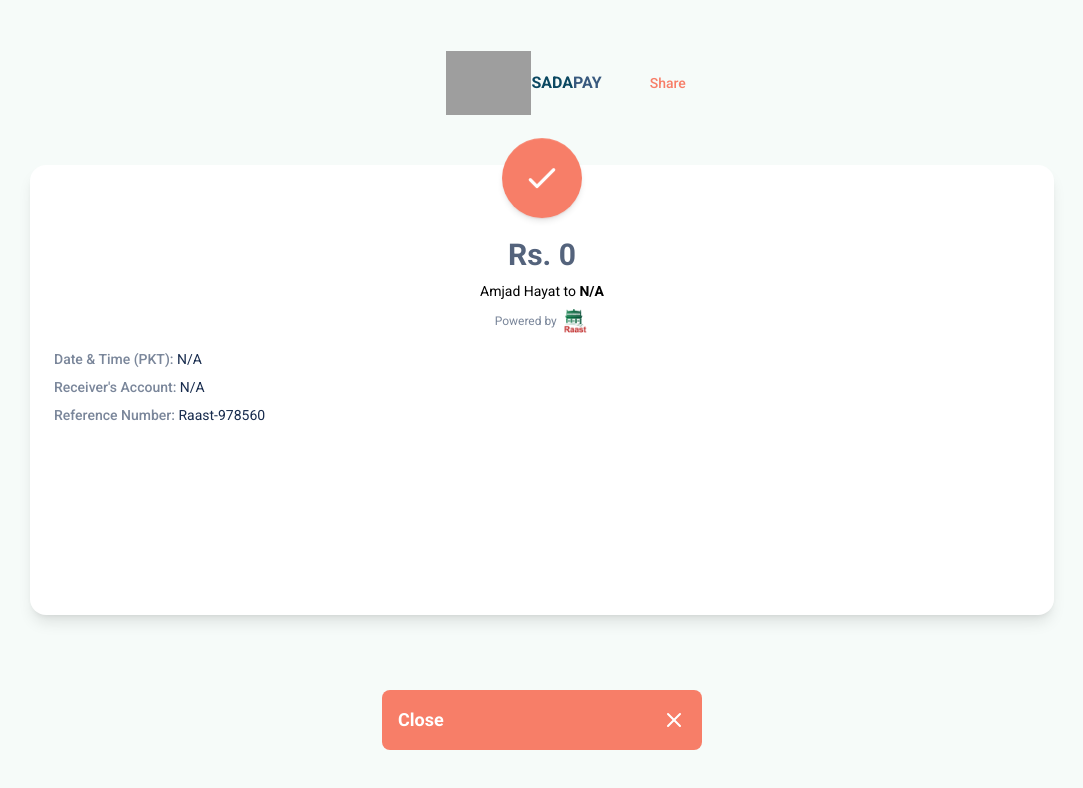
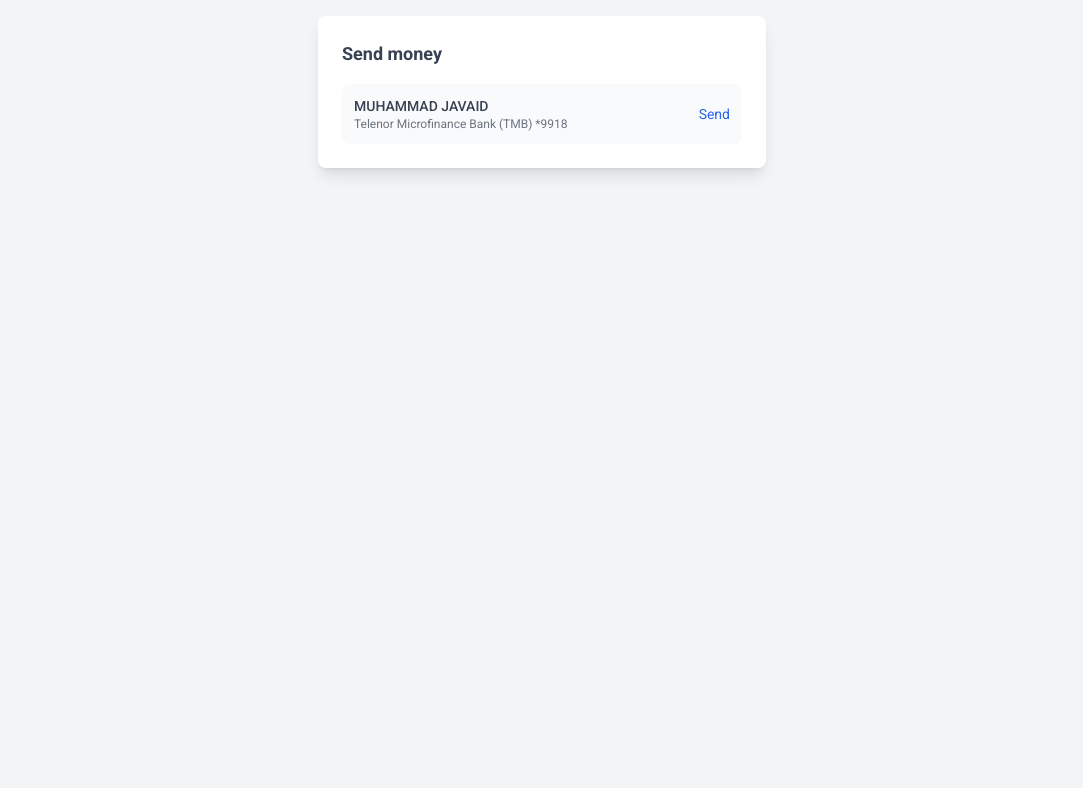
Before and after one commit to Ahsan-Burki2126/sada, a React (Vite) app: page /payments in a window 1280 px wide. Shown: the top 788 px of the page, without its empty margins (98-1181 px from the left). Built offline with nearby package versions, Linux system fonts and the light colour scheme; grey boxes are pictures that could not be loaded.

Commit message:
Refactor PaymentReceipt to Paymentsname component

```diff
--- a/src/Paymentsname.jsx
+++ b/src/Paymentsname.jsx
@@ -1,144 +1,74 @@
-import React, { useEffect } from "react";
+import React, { useState } from "react";
 import { useNavigate, useLocation } from "react-router-dom";
-import Raast from "../src/assets/Raast.jpg";
-import { X } from "lucide-react";
 
-const PaymentReceipt = () => {
+const Paymentsname = () => {
   const navigate = useNavigate();
   const { state } = useLocation();
+  const { amount, frozenTime } = state || { amount: "0", frozenTime: "N/A" };
 
-  const { amount, frozenTime, recipientName, recipientBank } = state || {
-    amount: "0",
-    frozenTime: "N/A",
-    recipientName: "N/A",
-    recipientBank: "N/A",
+  const [loading, setLoading] = useState(false);
+
+  const handleRecipientClick = (name, bank) => {
+    setLoading(true);
+
+    // Dummy delay (2 seconds)
+    setTimeout(() => {
+      navigate("/payment-receipt", {
+        state: {
+          recipientName: name,
+          recipientBank: bank,
+          amount,
+          frozenTime,
+        },
+      });
+    }, 2000);
   };
 
-  // 🔊 Play Success Sound on Load
-  useEffect(() => {
-    const audio = new Audio(
-      "https://www.soundjay.com/buttons/sounds/button-3.mp3"
-    );
-    audio.play();
-  }, []);
+  return (
+    <div className="p-4 bg-gray-100 min-h-screen relative">
 
-  return (
-    <div className="min-h-screen flex flex-col items-center justify-evenly bg-[#f6fbf9] animate-fadeIn">
-
-      {/* Header */}
-      <div className="flex">
-        <div className="flex items-center ml-12">
-          <img
-            src="https://images.sftcdn.net/images/t_app-icon-m/p/c1ee60d5-102a-4162-aa1d-9acf3633c849/2641861057/sadapay-logo"
-            alt="SadaPay Logo"
-            className="h-16"
-          />
-          <div className="font-bold text-[#0b4861] font-sans">
-            SADA<span className="text-[#38597e]">PAY</span>
+      {/* 🔹 Loading Overlay */}
+      {loading && (
+        <div className="absolute inset-0 bg-white bg-opacity-70 flex items-center justify-center z-50">
+          <div className="flex flex-col items-center">
+            <div className="w-10 h-10 border-4 border-blue-500 border-t-transparent rounded-full animate-spin"></div>
+            <p className="mt-3 text-gray-700 text-sm">Processing payment...</p>
           </div>
         </div>
-        <button className="text-[#f77e68] font-medium text-sm ml-12">
-          Share
-        </button>
-      </div>
+      )}
 
-      {/* Receipt Card */}
-      <div className="w-[80%] h-[450px] bg-white rounded-2xl p-6 z-10 shadow-lg relative animate-scaleUp">
+      <div className="max-w-md mx-auto bg-white rounded-lg shadow-lg p-6">
+        <h2 className="text-lg font-semibold text-gray-700 mb-4">
+          Send money
+        </h2>
 
-        {/* Animated Status Icon */}
-        <div className="absolute -top-6 left-1/2 transform -translate-x-1/2">
-          <div className="bg-[#f77e68] text-white text-3xl rounded-full h-20 w-20 flex items-center justify-center shadow-md animate-bounce">
-            <svg
-              xmlns="http://www.w3.org/2000/svg"
-              className="h-10 w-10"
-              fill="none"
-              viewBox="0 0 24 24"
-              stroke="currentColor"
-            >
-              <path
-                strokeLinecap="round"
-                strokeLinejoin="round"
-                strokeWidth="2"
-                d="M5 13l4 4L19 7"
-              />
-            </svg>
-          </div>
-        </div>
-
-        {/* Payment Details */}
-        <div className="text-center mt-12">
-          <h1 className="text-3xl font-bold text-[#172b4d] animate-pulse">
-            Rs. {amount}
-          </h1>
-          <p className="text-sm mt-2">
-            Amjad Hayat to{" "}
-            <span className="font-semibold">{recipientName}</span>
-          </p>
-          <p className="text-xs text-[#7a869a] mt-2 flex items-center justify-center">
-            Powered by
-            <img src={Raast} alt="Raast Logo" className="h-6 ml-1" />
-          </p>
-        </div>
-
-        <div className="text-[#172b4d] text-sm mt-4">
-          <p className="mb-2">
-            <span className="font-medium text-[#7a869a]">
-              Date & Time (PKT):
-            </span>{" "}
-            {frozenTime}
-          </p>
-          <p className="mb-2">
-            <span className="font-medium text-[#7a869a]">
-              Receiver's Account:
-            </span>{" "}
-            {recipientBank}
-          </p>
-          <p className="mb-2">
-            <span className="font-medium text-[#7a869a]">
-              Reference Number:
-            </span>{" "}
-            Raast-978560
-          </p>
+        <div className="space-y-4">
+          <Recipient
+            name="MUHAMMAD JAVAID"
+            bank="Telenor Microfinance Bank (TMB) *9918"
+            onClick={handleRecipientClick}
+          />
         </div>
       </div>
-
-      {/* Close Button */}
-      <div className="mt-6 flex">
-        <button
-          onClick={() => navigate("/")}
-          className="w-80 p-4 flex bg-[#f77e68] text-white items-center justify-between mx-4 rounded-lg text-lg font-bold hover:scale-105 transition"
-        >
-          Close
-          <span className="ml-24">
-            <X className="font-semibold text-lg" />
-          </span>
-        </button>
-      </div>
-
-      {/* Custom Animations */}
-      <style>
-        {`
-          .animate-fadeIn {
-            animation: fadeIn 0.6s ease-in-out;
-          }
-
-          .animate-scaleUp {
-            animation: scaleUp 0.5s ease-in-out;
-          }
-
-          @keyframes fadeIn {
-            from { opacity: 0; }
-            to { opacity: 1; }
-          }
-
-          @keyframes scaleUp {
-            from { transform: scale(0.9); opacity: 0; }
-            to { transform: scale(1); opacity: 1; }
-          }
-        `}
-      </style>
     </div>
   );
 };
 
-export default PaymentReceipt;
+const Recipient = ({ name, bank, onClick }) => {
+  return (
+    <div className="flex justify-between items-center p-3 bg-gray-50 rounded-lg">
+      <div>
+        <p className="text-sm font-medium text-gray-700">{name}</p>
+        <p className="text-xs text-gray-500">{bank}</p>
+      </div>
+      <button
+        className="text-sm text-blue-600 hover:text-blue-800"
+        onClick={() => onClick(name, bank)}
+      >
+        Send
+      </button>
+    </div>
+  );
+};
+
+export default Paymentsname;
```
